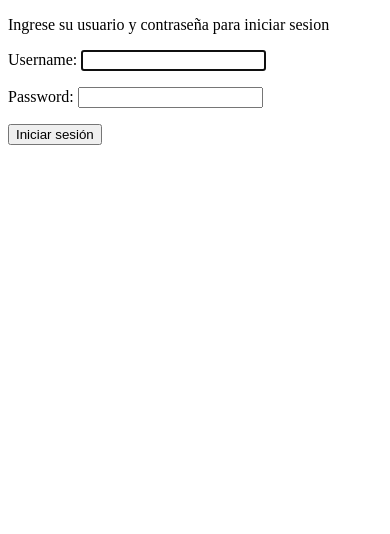
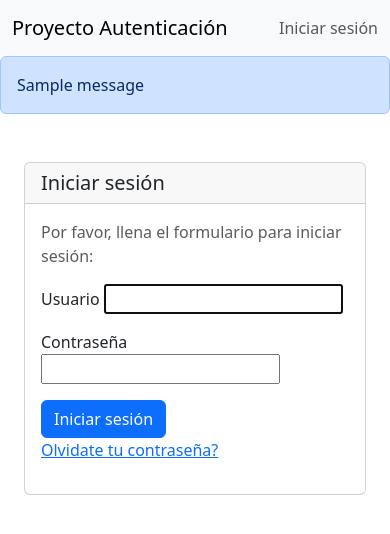
Before and after one commit to Yexqls/Django-crud, a Django app: page /account/login/?next=/account/password-change/ in a window 390 px wide. Shown: the top 534 px of the page. Run offline with Django 5.2, Linux system fonts and the light colour scheme; one stand-in notice (Sample message) is shown; some libraries are stand-ins or nearby versions.

```diff
--- a/p002autenticacion/p002autenticacion/settings.py
+++ b/p002autenticacion/p002autenticacion/settings.py
@@ -128,3 +128,5 @@ DEFAULT_AUTO_FIELD = 'django.db.models.BigAutoField'
 LOGIN_REDIRECT_URL = 'dashboard'
 LOGIN_URL = 'login'
 LOGOUT_URL = 'logout'
+
+EMAIL_BACKEND = 'django.core.mail.backends.console.EmailBackend'
--- a/p002autenticacion/usuario/templates/account/dashboard.html
+++ b/p002autenticacion/usuario/templates/account/dashboard.html
@@ -7,4 +7,5 @@
     {% csrf_token %}
     <button type="submit">Cerrar sesion</button>
 </form></p>
+
 {% endblock %}
--- a/p002autenticacion/usuario/templates/base.html
+++ b/p002autenticacion/usuario/templates/base.html
@@ -1,15 +1,60 @@
 {% load static %}
 <!DOCTYPE html>
-<html lang="en">
+<html>
 <head>
-    <meta charset="UTF-8">
-    <meta name="viewport" content="width=device-width, initial-scale=1.0">
-    <title>{% block title %} {%endblock%}</title>
+  <title>{% block title %}{% endblock %}</title>
+  <link href="https://cdn.jsdelivr.net/npm/bootstrap@5.3.3/dist/css/bootstrap.min.css" rel="stylesheet" integrity="sha384-QWTKZyjpPEjISv5WaRU9OFeRpok6YctnYmDr5pNlyT2bRjXh0JMhjY6hW+ALEwIH" crossorigin="anonymous">
 </head>
 <body>
-    <div class="content">
-        {% block content %}
-        {% endblock %}
+  <nav class="navbar navbar-expand-lg navbar-light bg-light">
+    <div class="container-fluid">
+      <a class="navbar-brand" href="{% url 'dashboard' %}">Proyecto Autenticación</a>
+      {% if request.user.is_authenticated %}
+      <button class="navbar-toggler" type="button" data-bs-toggle="collapse" data-bs-target="#navbarNav" aria-controls="navbarNav" aria-expanded="false" aria-label="Toggle navigation">
+        <span class="navbar-toggler-icon"></span>
+      </button>
+      <div class="collapse navbar-collapse" id="navbarNav">
+        <ul class="navbar-nav me-auto mb-2 mb-lg-0">
+          <li class="nav-item">
+            <a class="nav-link {% if section == 'dashboard' %}active{% endif %}" aria-current="page" href="{% url 'dashboard' %}">Mi Dashboard</a>
+          </li>
+          <li class="nav-item">
+            <a class="nav-link {% if section == 'images' %}active{% endif %}" href="#">Menu 1</a>
+          </li>
+          <li class="nav-item">
+            <a class="nav-link {% if section == 'people' %}active{% endif %}" href="#">Menu 2</a>
+          </li>
+          <li class="nav-item">
+            <a class="nav-link" href="{% url 'password_change' %}">Cambio de contraseña</a>
+          </li>
+
+        </ul>
+        <span class="navbar-text">
+          Hola {{ request.user.first_name|default:request.user.username }},
+          <form action="{% url 'logout' %}" method="post" class="d-inline">
+            {% csrf_token %}
+            <button type="submit" class="btn btn-outline-success btn-sm">Cerrar sesión</button>
+          </form>
+        </span>
+      </div>
+      {% else %}
+      <div class="navbar-nav">
+        <a class="nav-link" href="{% url 'login' %}">Iniciar sesión</a>
+      </div>
+      {% endif %}
     </div>
+  </nav>
+  {% if messages %}
+      {% for message in messages %}
+        <div class="alert alert-primary" role="alert">
+          {{ message|safe }}
+        </div>
+      {% endfor %}
+  {% endif %}
+  <div class="container mt-3">
+    {% block content %}
+    {% endblock %}
+  </div>
+  <script src="https://stackpath.bootstrapcdn.com/bootstrap/5.1.3/js/bootstrap.bundle.min.js"></script>
 </body>
 </html>
--- a/p002autenticacion/usuario/templates/registration/login.html
+++ b/p002autenticacion/usuario/templates/registration/login.html
@@ -1,21 +1,42 @@
 {% extends "base.html" %}
-{% block title %}Inicion de sesion{% endblock %}
+
+{% block title %}Iniciar sesión{% endblock %}
 
 {% block content %}
-
+<div class="container mt-5">
+  <div class="row justify-content-center">
+    <div class="col-md-6">
+      <div class="card">
+        <h5 class="card-header">Iniciar sesión</h5>
+        <div class="card-body">
           {% if form.errors %}
-<p> El usuario o contraseña es incorrecto</p>
+            <div class="alert alert-danger" role="alert">
+              Tu usuario o contraseña están incorrectos. Intenta de nuevo por favor.
+            </div>
           {% else %}
-<p> Ingrese su usuario y contraseña para iniciar sesion</p>
+            <p class="text-muted">Por favor, llena el formulario para iniciar sesión:</p>
           {% endif %}
-<!-- En action redirigue -->
           <form action="{% url 'login' %}" method="post">
               {% csrf_token %}
-    {{ form.as_p }}
-    <!-- se redirige a otra pagina con el next ya con la sesion iniciada con django-->
-    <input type="hidden" name="next", value="{{ next }}">
-
-    <!-- Botón de envío -->
-    <button type="submit">Iniciar sesión</button>
+              <div class="form-group mb-3">
+                <label for="{{ form.username.id_for_label }}">Usuario</label>
+                {{ form.username }}
+              </div>
+              <div class="form-group mb-3">
+                <label for="{{ form.password.id_for_label }}">Contraseña</label>
+                {{ form.password }}
+              </div>
+              <input type="hidden" name="next" value="{{ next }}" />
+              <button type="submit" class="btn btn-primary">Iniciar sesión</button>
           </form>
+          <p>
+            <a href="{% url 'password_reset' %}">
+                Olvidate tu contraseña?
+            </a>
+          </p>
+        </div>
+      </div>
+    </div>
+  </div>
+</div>
 {% endblock %}
--- /dev/null
+++ b/p002autenticacion/usuario/templates/registration/password_reset_email.html
@@ -0,0 +1,4 @@
+<!-- Contenido del mensaje del correo que se enviara -->
+Alguien pidio un cambio de contraseña al correo {{ email}}. Sigue el siguiente link
+{{ protocolo }}://{{ domain}}{% url 'password_reset_confirm' uidb64=uid token=token %}
+En caso de haber olvidadO tu nombre de usuario, es el siguiente: {{ user.get_username }}
--- a/p002autenticacion/usuario/urls.py
+++ b/p002autenticacion/usuario/urls.py
@@ -9,6 +9,14 @@ urlpatterns = [
     #path('login/', views.user_login, name='login'),
     path('login/', auth_views.LoginView.as_view(), name='login'),
     path('logout/', auth_views.LogoutView.as_view(), name='logout'),
+    path('password-change/', auth_views.PasswordChangeView.as_view(), name='password_change'),
+    path('password-change/done/', auth_views.PasswordChangeDoneView.as_view(), name='password_change_done'),
+    path('password-reset/', auth_views.PasswordResetView.as_view(), name='password_reset'),
+    path('password-reset/done/', auth_views.PasswordResetDoneView.as_view(), name='password_reset_done'),
+    #se tokeniza el id del usuario y el token de verificacion ya que solo exista un link para ese usuario
+    path('password-reset/<uidb64>/<token>/', auth_views.PasswordResetConfirmView.as_view(), name='password_reset_confirm'),
+    path('password-reset/complete/', auth_views.PasswordResetCompleteView.as_view(), name='password_reset_complete'),
+
     path('', views.dashboard, name='dashboard'),
 
 
```
Also changed, not shown: p002autenticacion/usuario/templates/registration/password_change_done.html (added, +8 -0 lines), p002autenticacion/usuario/templates/registration/password_change_form.html (added, +13 -0 lines), p002autenticacion/usuario/templates/registration/password_reset_complete.html (added, +13 -0 lines), p002autenticacion/usuario/templates/registration/password_reset_confirm.html (added, +20 -0 lines), p002autenticacion/usuario/templates/registration/password_reset_done.html (added, +8 -0 lines), p002autenticacion/usuario/templates/registration/password_reset_form.html (added, +14 -0 lines), p002autenticacion/db.sqlite3. Lines whose indentation alone changed are shown as unchanged.
